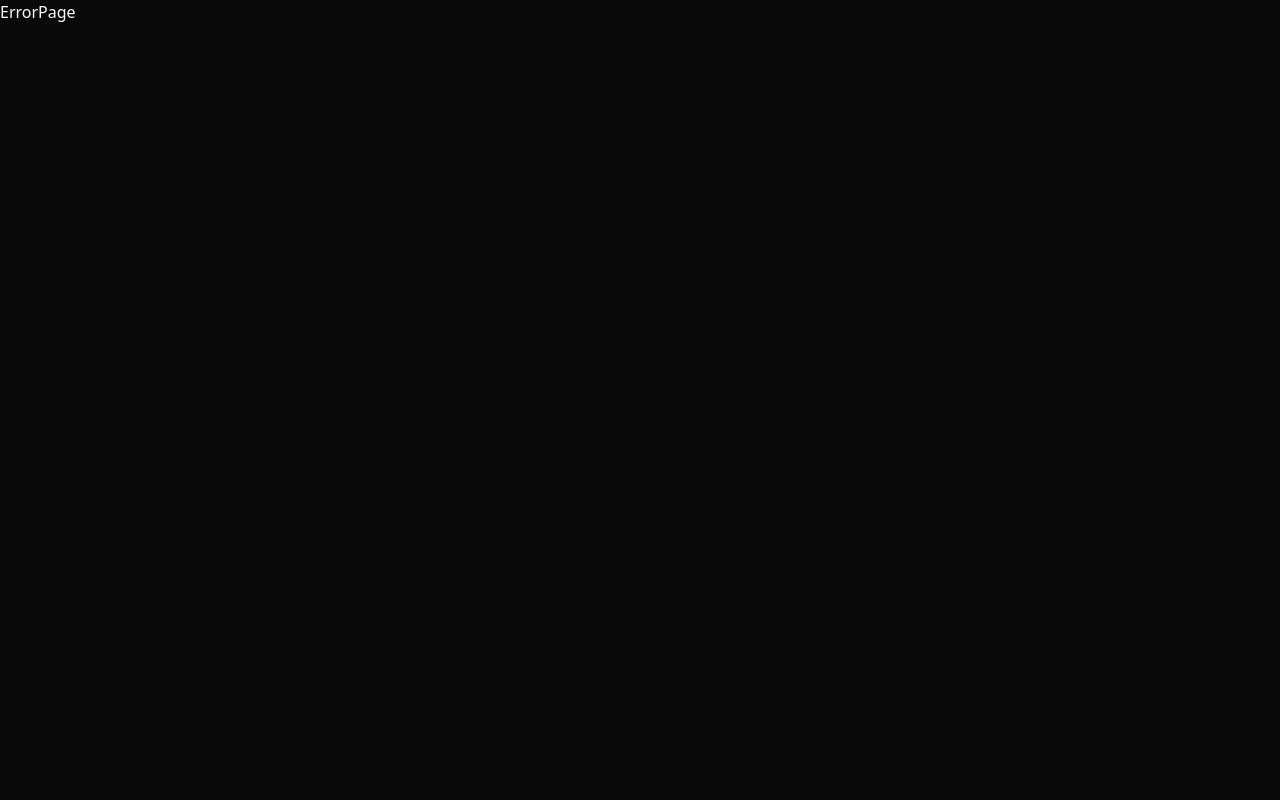
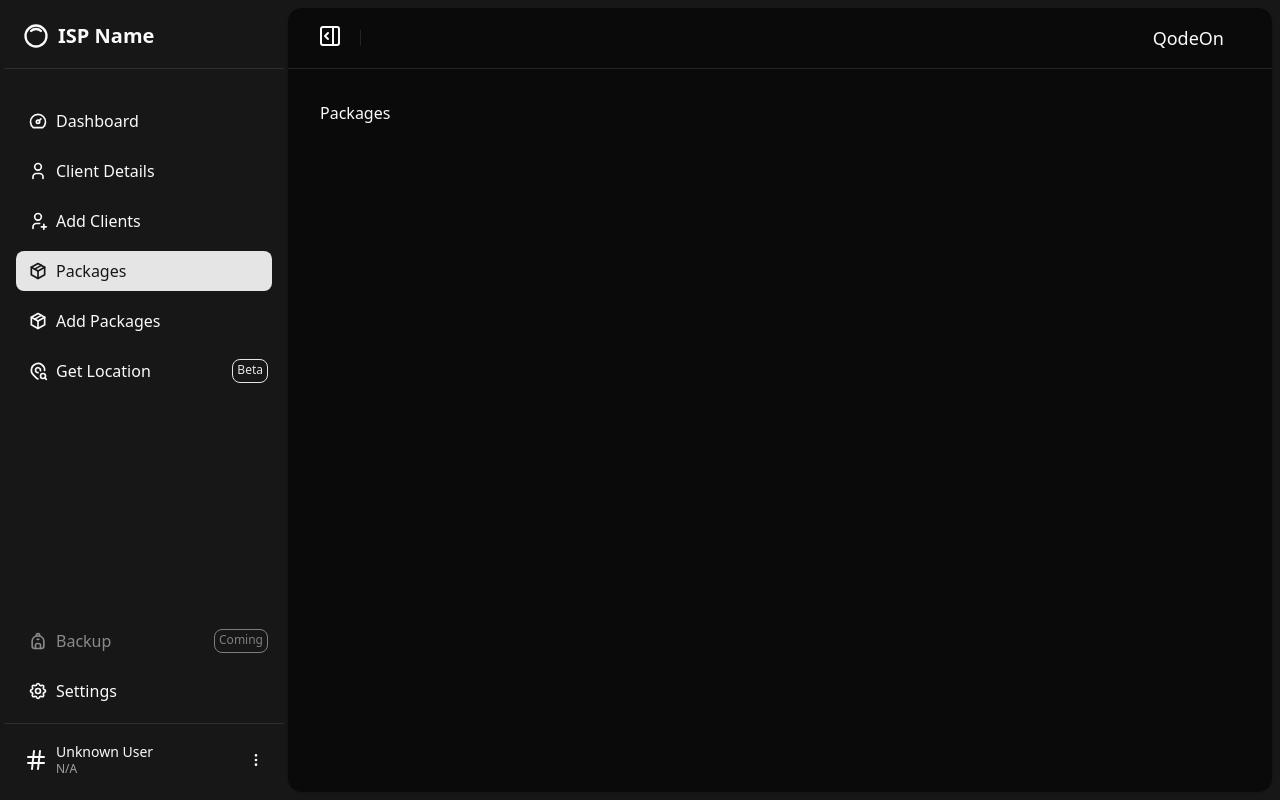
Before and after one commit to dhurjoy-paul/FyNote, a React (Vite) app: page /dashboard/packages in a window 1280 px wide. Built offline with nearby package versions, Linux system fonts and the light colour scheme; no server answers; a web font is replaced by a local one.

Commit message:
Introduced Packages

```diff
--- a/src/config/navigation.js
+++ b/src/config/navigation.js
@@ -27,6 +27,11 @@ export const navigationConfig = {
       icon: IconUserPlus,
     },
     {
+      title: "Packages",
+      url: "/dashboard/packages",
+      icon: IconPackage,
+    },
+    {
       title: "Add Packages",
       url: "/dashboard/add-package",
       icon: IconPackage,
--- /dev/null
+++ b/src/pages/dashboard/packages/Packages.jsx
@@ -0,0 +1,6 @@
+const Packages = () => {
+  return (
+    <div>Packages</div>
+  )
+}
+export default Packages
--- a/src/pages/dashboard/stats/SectionCards.jsx
+++ b/src/pages/dashboard/stats/SectionCards.jsx
@@ -1,5 +1,4 @@
 import { Badge } from "@/components/ui/badge";
-import { Button } from "@/components/ui/button";
 import { Card, CardAction, CardDescription, CardFooter, CardHeader, CardTitle } from "@/components/ui/card";
 import { IconTrendingDown, IconTrendingUp } from "@tabler/icons-react";
 import { useNavigate } from "react-router";
--- a/src/routes/router.jsx
+++ b/src/routes/router.jsx
@@ -5,19 +5,23 @@ import ErrorPage from '@/pages/error/ErrorPage';
 import { lazy } from 'react';
 import { createBrowserRouter, redirect } from 'react-router';
 
+const Login = lazy(() => import('@/pages/auth/login/Login'));
 const ChangePassword = lazy(() => import('@/pages/auth/changePassword/ChangePassword'));
-const Login = lazy(() => import('@/pages/auth/login/Login'));
+
+const Statistics = lazy(() => import('@/pages/dashboard/stats/Statistics'));
+const ClientDetails = lazy(() => import('@/pages/dashboard/clientDetails/ClientDetails'));
 const AddClient = lazy(() => import('@/pages/dashboard/addClient/AddClient'));
+const Packages = lazy(() => import('@/pages/dashboard/packages/Packages'));
 const AddPackage = lazy(() => import('@/pages/dashboard/addPackage/AddPackage'));
-const ClientDetails = lazy(() => import('@/pages/dashboard/clientDetails/ClientDetails'));
+const GetLocation = lazy(() => import('@/pages/dashboard/getLocation/GetLocation'));
+const SettingsHome = lazy(() => import('@/pages/settings/SettingsHome'));
+
 const NewClients = lazy(() => import('@/pages/dashboard/clients/NewClients'));
 const OffClients = lazy(() => import('@/pages/dashboard/clients/OffClients'));
 const PaidClients = lazy(() => import('@/pages/dashboard/clients/PaidClients'));
 const TotalClients = lazy(() => import('@/pages/dashboard/clients/TotalClients'));
 const UnpaidClients = lazy(() => import('@/pages/dashboard/clients/UnpaidClients'));
-const GetLocation = lazy(() => import('@/pages/dashboard/getLocation/GetLocation'));
-const Statistics = lazy(() => import('@/pages/dashboard/stats/Statistics'));
-const SettingsHome = lazy(() => import('@/pages/settings/SettingsHome'));
+
 
 const router = createBrowserRouter([
   { path: '/', loader: () => redirect('/dashboard') },
@@ -36,6 +40,7 @@ const router = createBrowserRouter([
       { path: 'client-details/:id', element: <ClientDetails /> },
       { path: 'add-client', element: <AddClient /> },
       { path: 'add-package', element: <AddPackage /> },
+      { path: 'packages', element: <Packages /> },
       { path: 'get-location', element: <GetLocation /> },
 
       { path: 'total-clients', element: <TotalClients /> },
```
